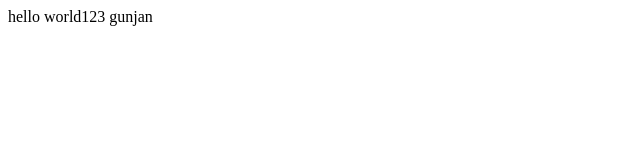
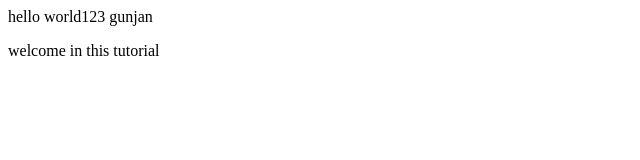
Before and after one commit to gunjanbhadoria/bitstreaks-demo, a plain HTML site: page index.html in a window 1280 px wide. Shown: the whole page, without its empty margins (0-640 px from the left). Drawn offline with Linux system fonts and the light colour scheme.

Commit message:
add new para

```diff
--- a/index.html
+++ b/index.html
@@ -1,3 +1,4 @@
 <head>
     <p>hello world123 gunjan</p>
+    <p>welcome in this tutorial</p>
 </head>
```
